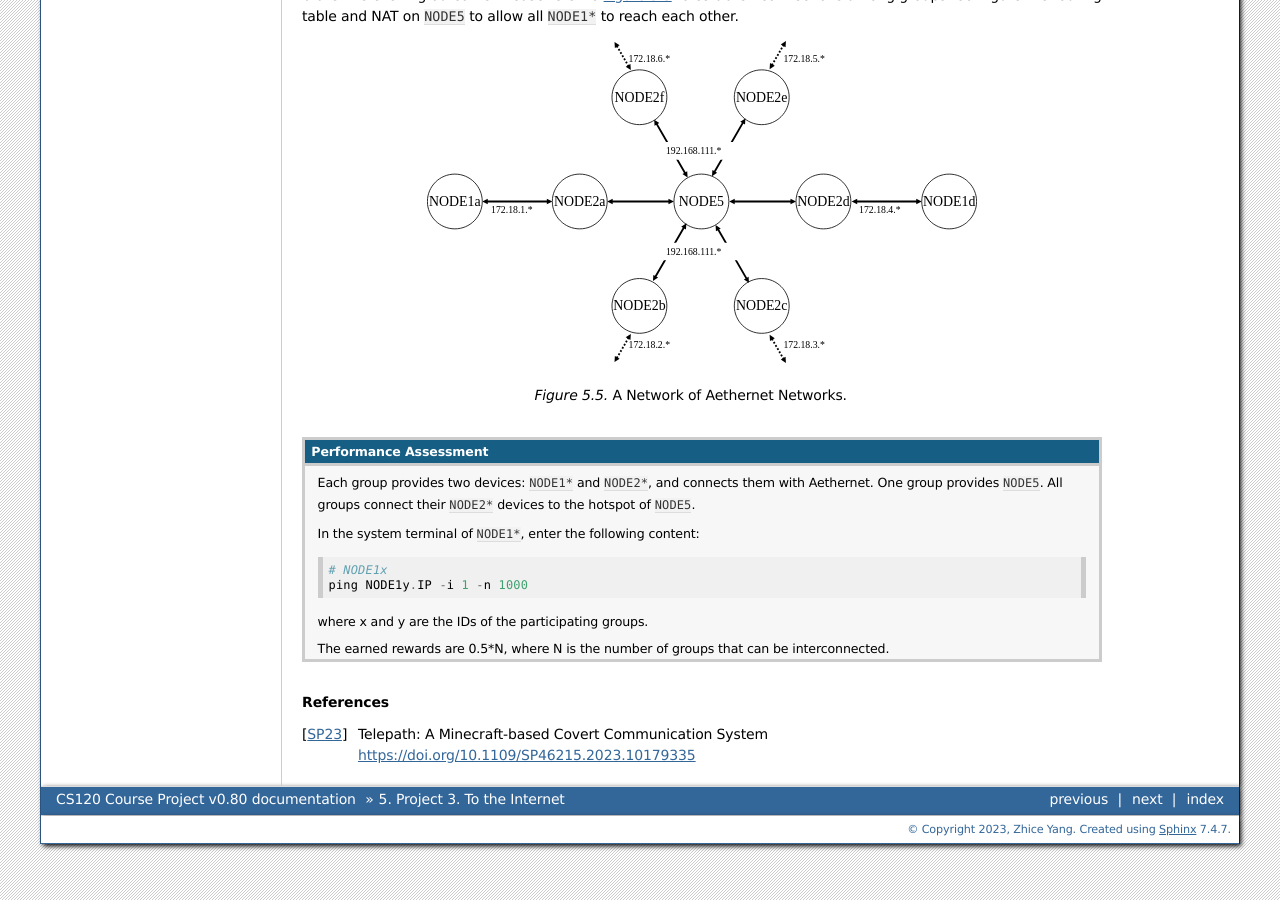
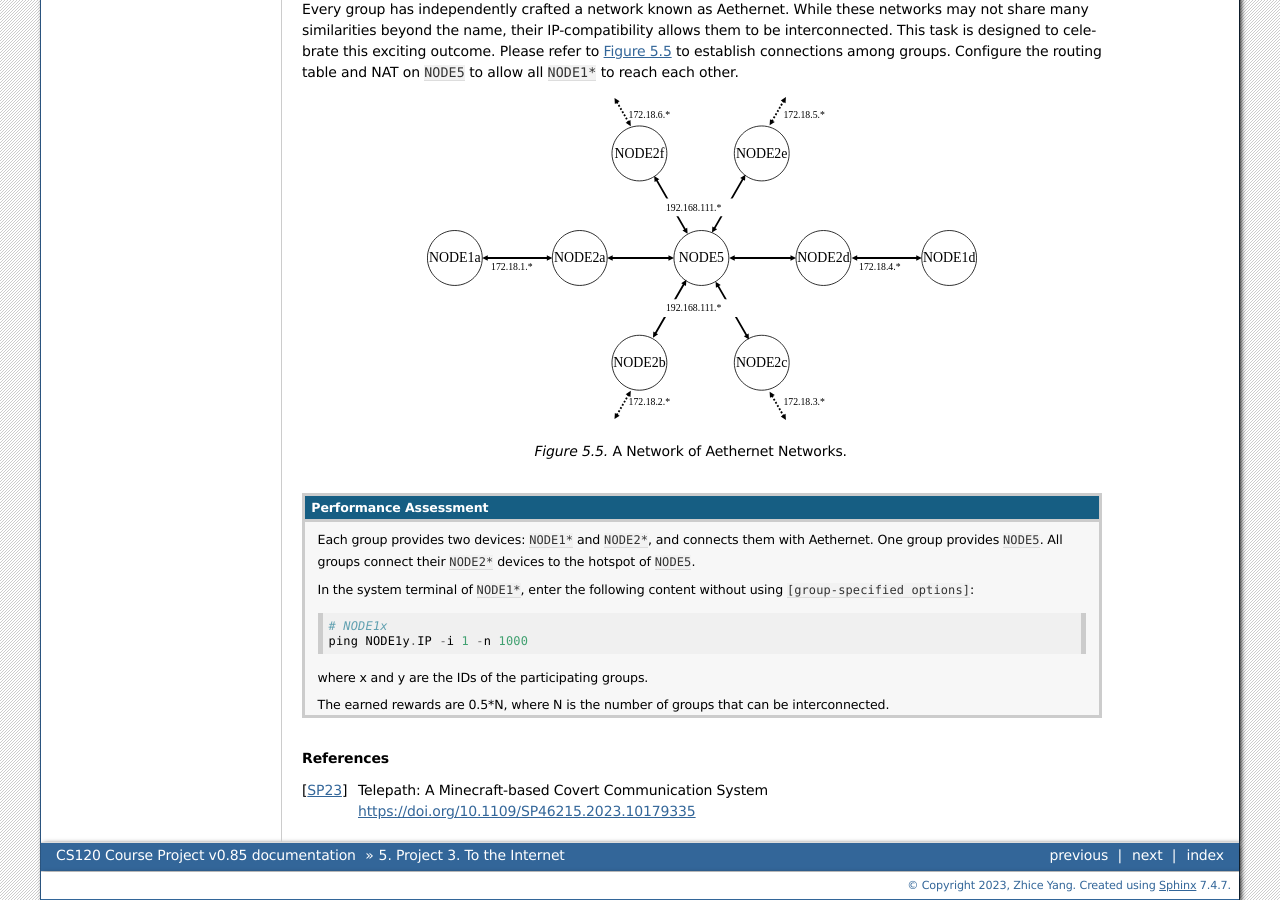
Before and after one commit to sist-cs120/project-doc, a Sphinx documentation site: the page built from source/project3.rst, in a window 1280 px wide and 900 px high, scrolled down 9522 px. Built offline with Sphinx 7.4.7, drawn with Linux system fonts in a browser that asks for light colours; some of the changed text lies outside the part shown.

Commit message:
proj3 and proj4

```diff
--- a/source/conf.py
+++ b/source/conf.py
@@ -9,7 +9,7 @@
 project = 'CS120 Course Project'
 copyright = '2023, Zhice Yang'
 author = 'Zhice Yang'
-release = 'v0.80'
+release = 'v0.85'
 
 
 
--- a/source/project3.rst
+++ b/source/project3.rst
@@ -193,9 +193,9 @@
 
 - Implement proper forwarding logic on ``NODE2``:
 
-    If the destination IP address of the datagram belongs to the directly connected networks, forward it to the corresponding port.
+    + If the destination IP address of the datagram belongs to the directly connected networks, forward it to the corresponding port.
 
-    Otherwise, discard it.
+    + Otherwise, discard it.
 
 - Enable ICMP Echo from ``NODE3`` to ``NODE1``.
 
@@ -247,13 +247,13 @@
 
 - Implement NAT on ``NODE2``. While ICMP does not have port fields like TCP/UDP, its ID field can serve the same purpose. Specifically, ``NODE2`` should record the IDs of ICMP Echo messages. Upon receiving the ICMP Echo Reply messages, use their IDs to determine the forwarding actions:
 
-    If the destination IP address of the datagram belongs to the directly connected networks, forward it to the corresponding port.
+    + If the destination IP address of the datagram belongs to the directly connected networks, forward it to the corresponding port.
 
-    If the destination IP address of the datagram is ``NODE2_2.IP``, modify the destination IP address according to the NAT table, and forward it to the corresponding port.
+    + If the destination IP address of the datagram is ``NODE2_2.IP``, modify the destination IP address according to the NAT table, and forward it to the corresponding port.
 
-    If the destination IP address of the datagram does not belong to the directly connected networks, modify its source IP address to ``NODE2_2.IP`` and forward it to the default router connected to port ``NODE2_2``.
+    + If the destination IP address of the datagram does not belong to the directly connected networks, modify its source IP address to ``NODE2_2.IP`` and forward it to the default router connected to port ``NODE2_2``.
 
-        If the datagram is an ICMP Echo message, add its ICMP ID and the source IP address to the NAT table.
+        * If the datagram is an ICMP Echo message, add its ICMP ID and the source IP address to the NAT table.
 
 - Analyze ICMP Echo messages from ``NODE3`` to 1.1.1.1.
 
@@ -544,7 +548,7 @@
 
     Each group provides two devices: ``NODE1*`` and ``NODE2*``, and connects them with Aethernet. One group provides ``NODE5``. All groups connect their ``NODE2*`` devices to the hotspot of ``NODE5``.
 
-    In the system terminal of ``NODE1*``, enter the following content::
+    In the system terminal of ``NODE1*``, enter the following content without using ``[group-specified options]``::
 
         # NODE1x
         ping NODE1y.IP -i 1 -n 1000
```
Also changed, not shown: other parts of source/project3.rst (+4 -0 lines), source/project4.rst (+10 -3 lines).
